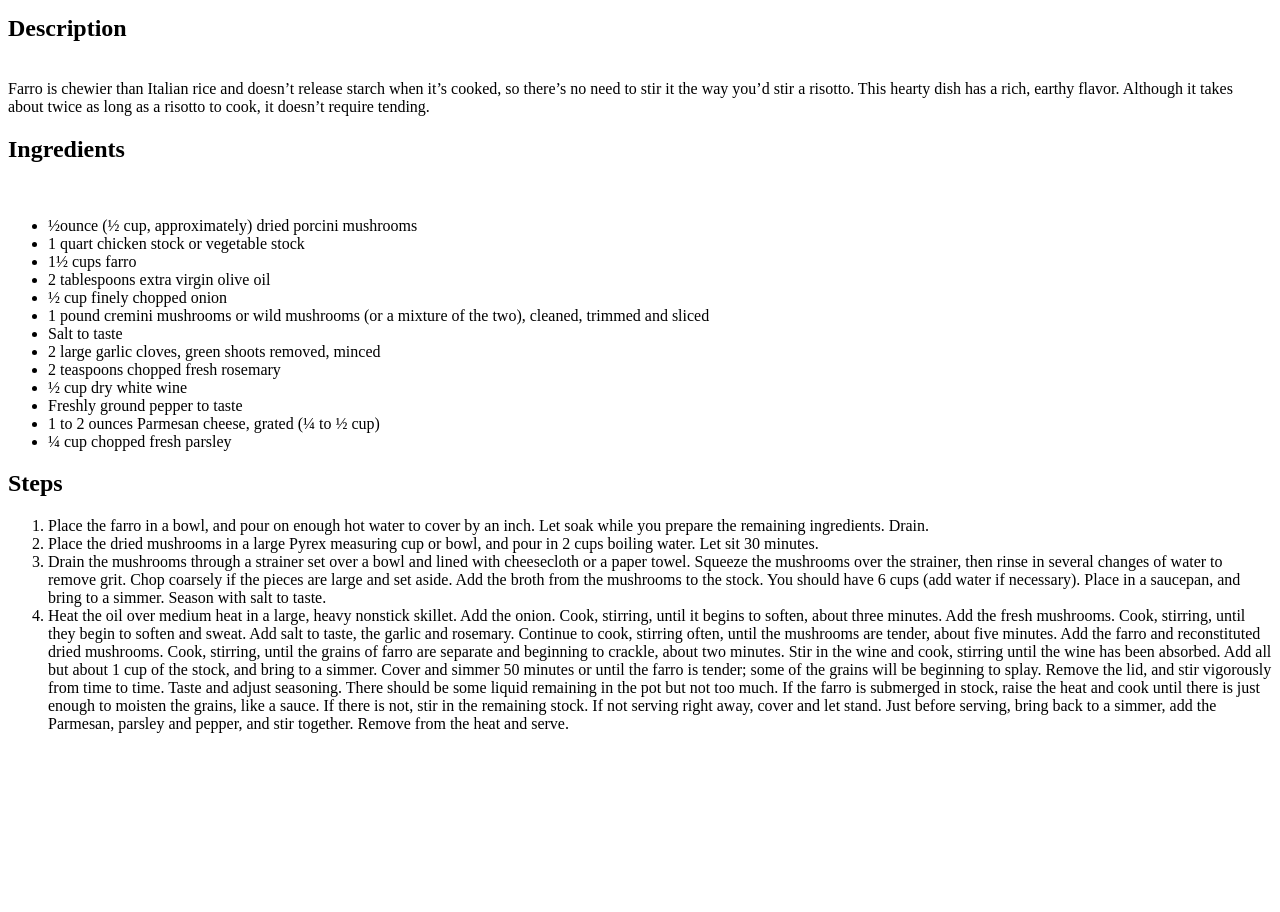
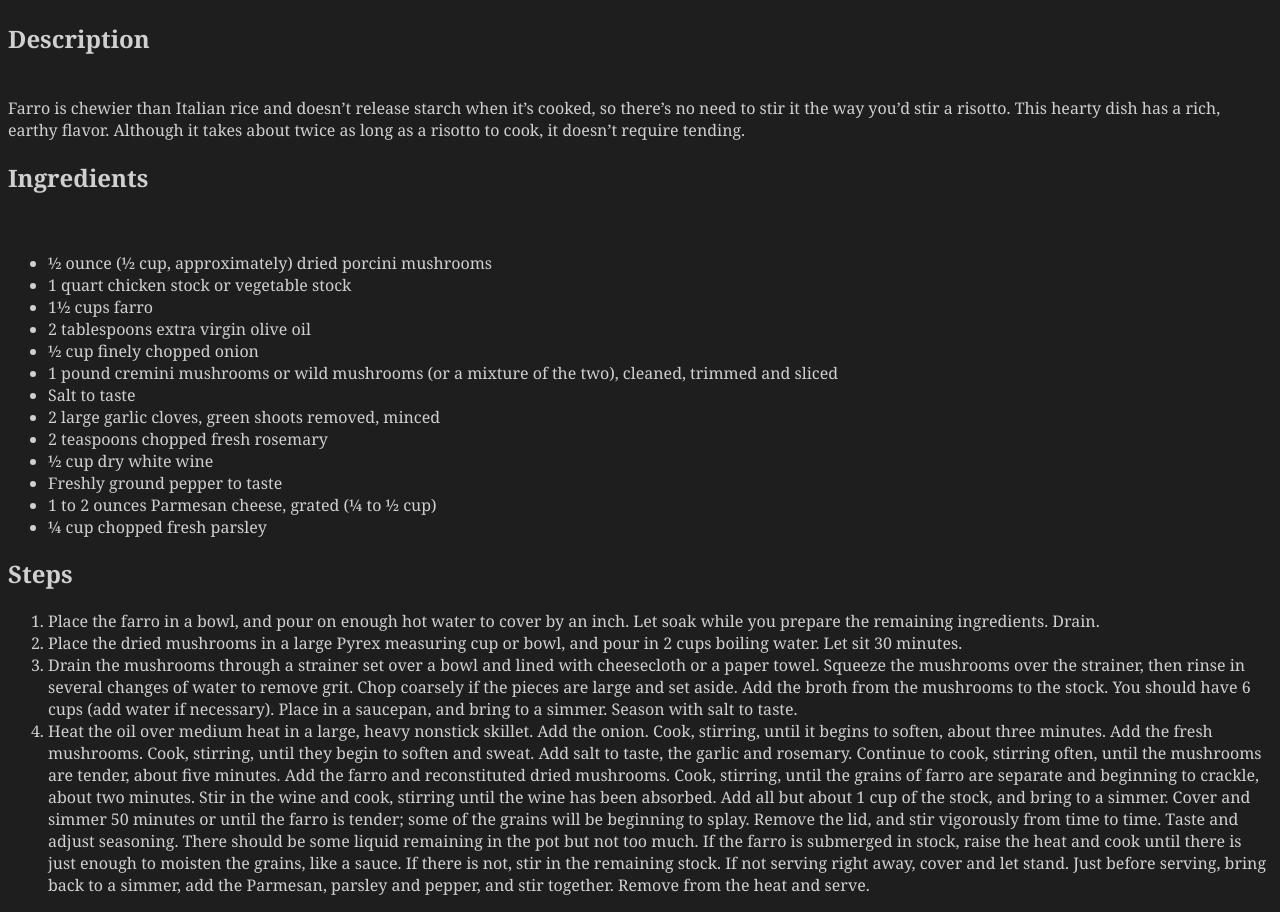
Before and after one commit to bustananas/odin-recipes, a plain HTML site: page recipes/farro-mushrooms.html in a window 1280 px wide. Shown: the part 760-1672 px from the top of the page. Before the commit the page ends 1509 px from the top, so only its background shows below. Drawn offline with Linux system fonts and the light colour scheme.

Commit message:
Add div elements for future css styling unification across subpages

```diff
--- a/recipes/farro-mushrooms.html
+++ b/recipes/farro-mushrooms.html
@@ -3,18 +3,22 @@
     <head>
         <meta charset="utf-8">
         <title>Farro with Mushrooms</title>
+        <link rel="stylesheet" href="../style.css">
     </head>
     <body>
         <h1>Farro with Mushrooms</h1>
         <img src="../images/mrs-farro-mushrooms-horizontal-jumbo.webp" alt="Creamy farro with browned mushrooms">
+        <div class="Description">
             <h2>Description</h2><br>
                 Farro is chewier than Italian rice and doesn’t release starch when it’s cooked,
                 so there’s no need to stir it the way you’d stir a risotto.
                 This hearty dish has a rich, earthy flavor. Although it takes about twice as long as a risotto to cook,
                 it doesn’t require tending.<br>
+        </div>
+        <div class="Ingredients">
             <h2>Ingredients</h2><br>
             <ul>
-            <li>½ounce (½ cup, approximately) dried porcini mushrooms</li>
+                <li>½ ounce (½ cup, approximately) dried porcini mushrooms</li>
                 <li>1 quart chicken stock or vegetable stock</li>
                 <li>1½ cups farro</li>
                 <li>2 tablespoons extra virgin olive oil</li>
@@ -28,6 +32,8 @@
                 <li>1 to 2 ounces Parmesan cheese, grated (¼ to ½ cup)</li>
                 <li>¼ cup chopped fresh parsley</li>
             </ul>
+        </div>
+        <div class="Steps">
             <h2>Steps</h2>
             <ol>
                 <li>Place the farro in a bowl, and pour on enough hot water to cover by an inch. Let soak while you prepare the remaining ingredients. Drain.</li>
@@ -35,6 +41,7 @@
                 <li>Drain the mushrooms through a strainer set over a bowl and lined with cheesecloth or a paper towel. Squeeze the mushrooms over the strainer, then rinse in several changes of water to remove grit. Chop coarsely if the pieces are large and set aside. Add the broth from the mushrooms to the stock. You should have 6 cups (add water if necessary). Place in a saucepan, and bring to a simmer. Season with salt to taste.</li>
                 <li>Heat the oil over medium heat in a large, heavy nonstick skillet. Add the onion. Cook, stirring, until it begins to soften, about three minutes. Add the fresh mushrooms. Cook, stirring, until they begin to soften and sweat. Add salt to taste, the garlic and rosemary. Continue to cook, stirring often, until the mushrooms are tender, about five minutes. Add the farro and reconstituted dried mushrooms. Cook, stirring, until the grains of farro are separate and beginning to crackle, about two minutes. Stir in the wine and cook, stirring until the wine has been absorbed. Add all but about 1 cup of the stock, and bring to a simmer. Cover and simmer 50 minutes or until the farro is tender; some of the grains will be beginning to splay. Remove the lid, and stir vigorously from time to time. Taste and adjust seasoning. There should be some liquid remaining in the pot but not too much. If the farro is submerged in stock, raise the heat and cook until there is just enough to moisten the grains, like a sauce. If there is not, stir in the remaining stock. If not serving right away, cover and let stand. Just before serving, bring back to a simmer, add the Parmesan, parsley and pepper, and stir together. Remove from the heat and serve.</li>
             </ol>
+        </div>
 
     </body>
 </html>
```
Also changed, not shown: recipes/chickpea-harissa-soup.html (+7 -0 lines). Lines whose indentation alone changed are shown as unchanged.
